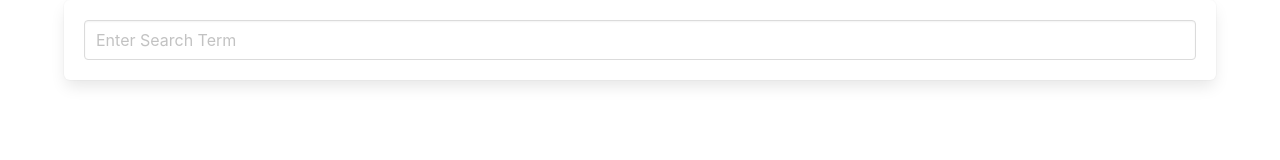
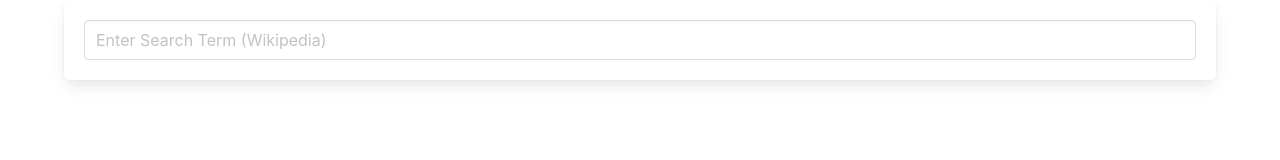
Before and after one commit to miha-9111/wsearch, an Angular app: page / in a window 1280 px wide. Shown: the top 160 px of the page. Built offline with nearby package versions, Linux system fonts and the light colour scheme.

Commit message:
Fix -> search-bar.component.html

```diff
--- a/src/app/search-bar/search-bar.component.html
+++ b/src/app/search-bar/search-bar.component.html
@@ -1,7 +1,7 @@
 <div class="box">
   <form (submit)="onFormSubmit($event)">
     <input
-      placeholder="Enter Search Term"
+      placeholder="Enter Search Term (Wikipedia)"
       class="input"
       (input)="term = $any($event.target).value">
   </form>
```
